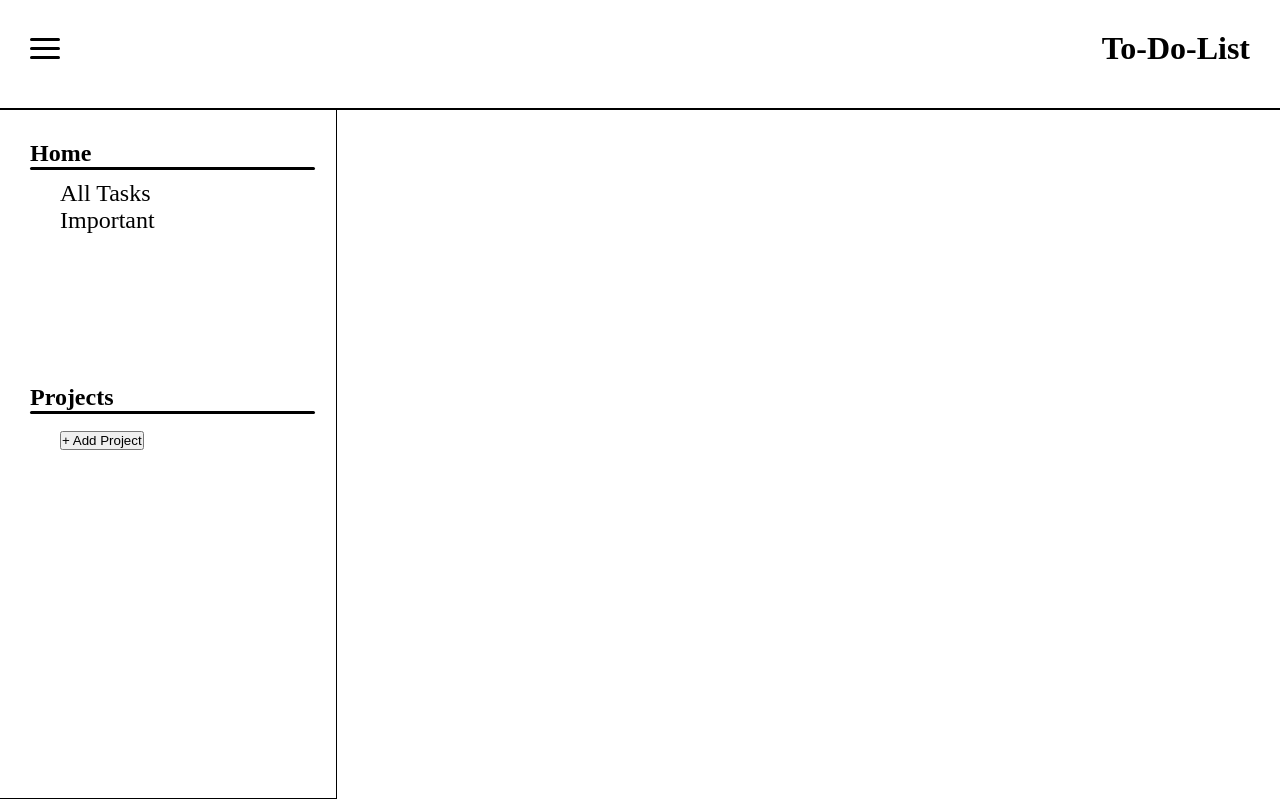
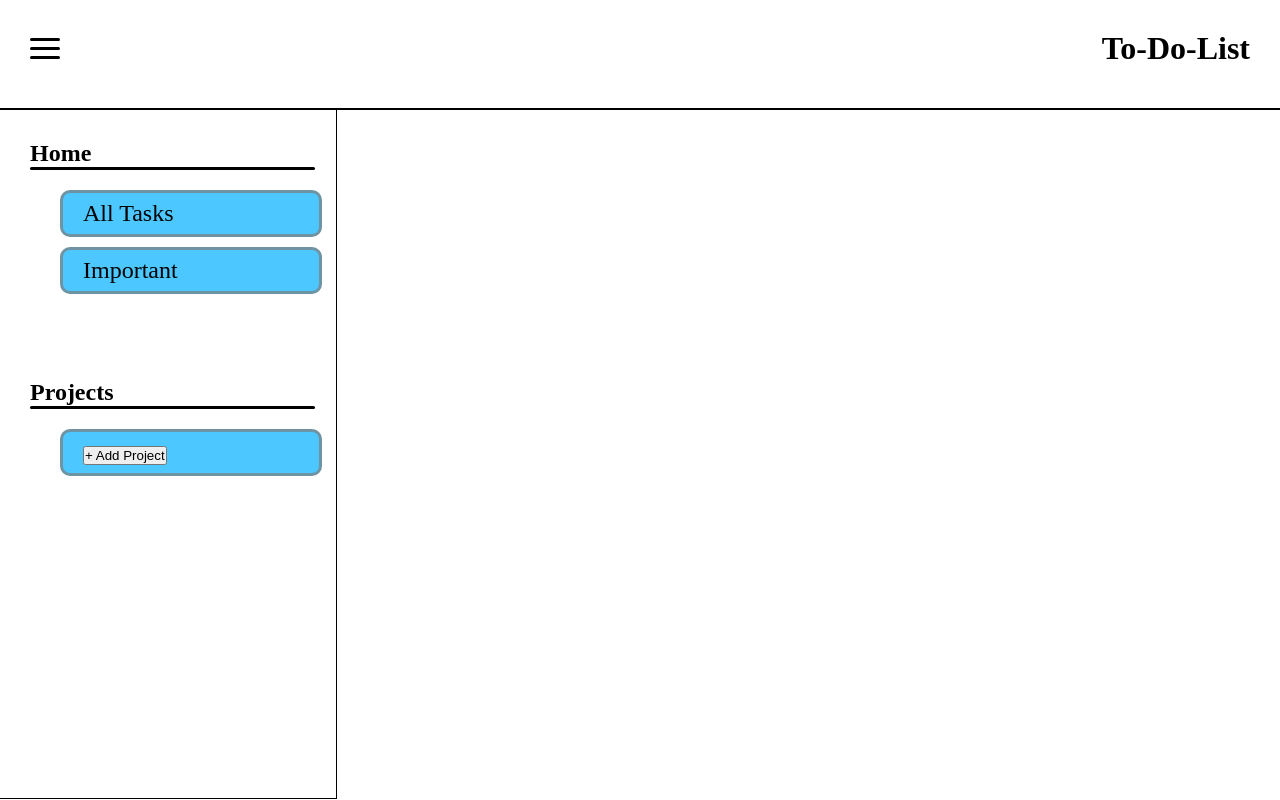
Before and after one commit to ProjectDueTmr/ToDoList, a website built with webpack: page src/index.html in a window 1280 px wide. Built offline with nearby package versions, Linux system fonts and the light colour scheme.

Commit message:
adj nav bar gap between .home amd .projects

```diff
--- a/src/index.html
+++ b/src/index.html
@@ -37,7 +37,7 @@
                         <h2>Projects</h2>
                         <div class="h2Border"></div>
                         <div class="navWrapper">
-                            <button id="addProject" class='addProject'>+ Add Project</button>
+                            <p><button id="addProject" class='addProject'>+ Add Project</button></p>
                         </div>
                     </div>
                 </nav>
--- a/src/style.css
+++ b/src/style.css
@@ -49,7 +49,15 @@
     padding: 30px;
     display: flex;
     flex-direction: column;
-    gap: 150px;
+    gap: 75px;
+}
+.navbar p{
+    background-color: rgb(0, 175, 255, 0.7);
+    border: 3px solid rgb(125, 125, 125, .7);
+    border-radius: 10px;
+    padding: 7px 20px;
+    width: 100%;
+    margin: 10px 0;
 }
 .h2Border{
     height: 3px;
@@ -60,6 +68,7 @@
 .navWrapper{
     padding: 10px 30px 0;
     font-size: 1.5rem;
+    gap: 15px;
 }
 
 
```
